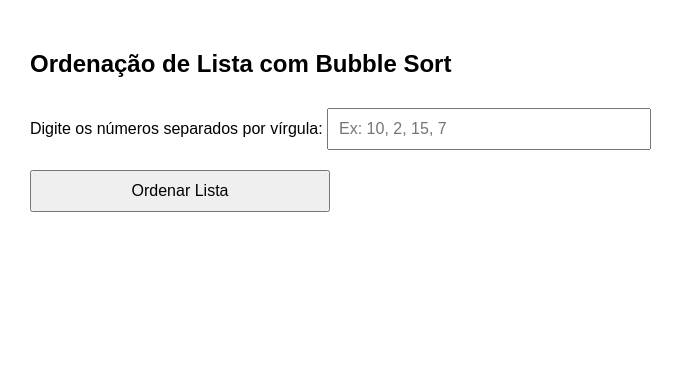
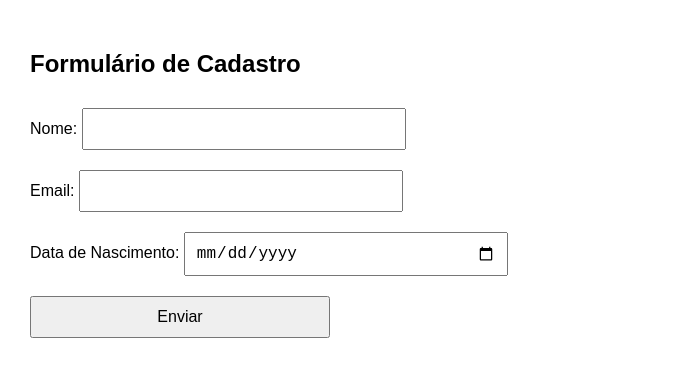
Before and after one commit to MoisesMonroe/Validacao_DataNascimento, a plain HTML site: page index.html in a window 1280 px wide. Shown: the whole page, without its empty margins (0-684 px from the left). Drawn offline with Linux system fonts and the light colour scheme.

Commit message:
Update index.html

```diff
--- a/index.html
+++ b/index.html
@@ -3,7 +3,7 @@
 <head>
     <meta charset="UTF-8">
     <meta name="viewport" content="width=device-width, initial-scale=1.0">
-    <title>Ordenação com Bubble Sort</title>
+    <title>Formulário com Validações e Cálculo de Idade</title>
     <style>
         body {
             font-family: Arial, sans-serif;
@@ -18,78 +18,67 @@
             font-size: 1rem;
         }
 
-        #output {
-            margin-top: 20px;
-            font-size: 1.2rem;
+        .error {
+            color: red;
         }
     </style>
 </head>
 <body>
-    <h2>Ordenação de Lista com Bubble Sort</h2>
-    <label for="numbers">Digite os números separados por vírgula:</label>
-    <input type="text" id="numbers" placeholder="Ex: 10, 2, 15, 7">
-    <br>
-    <button onclick="sortNumbers()">Ordenar Lista</button>
+    <h2>Formulário de Cadastro</h2>
+    <form id="form">
+        <label for="name">Nome:</label>
+        <input type="text" id="name" name="name">
+        <br>
 
-    <div id="output"></div>
+        <label for="email">Email:</label>
+        <input type="email" id="email" name="email">
+        <br>
+
+        <label for="dob">Data de Nascimento:</label>
+        <input type="date" id="dob" name="dob">
+        <br>
+
+        <button type="submit">Enviar</button>
+        <p id="age"></p>
+        <p id="error-message" class="error"></p>
+    </form>
 
     <script>
-        function sortNumbers() {
-            // Pegar os números digitados
-            var input = document.getElementById('numbers').value;
-            var numbers = [];
-            var currentNumber = '';
+        // Define a data máxima para o campo de data de nascimento
+        const today = new Date().toISOString().split('T')[0];
+        document.getElementById('dob').setAttribute('max', today);
 
-            // Loop manual para dividir os números
-            for (var i = 0; i < input.length; i++) {
-                var char = input[i];
+        document.getElementById('form').addEventListener('submit', function(event) {
+            event.preventDefault(); // Impede o envio do formulário
 
-                if (char !== ',') {
-                    currentNumber += char; // Adiciona caracteres ao número
-                } else {
-                    if (currentNumber.trim() !== '') {
-                        numbers.push(parseInt(currentNumber.trim())); // Converte para número e adiciona ao array
-                    }
-                    currentNumber = ''; // Limpa o número atual
-                }
-            }
+            // Limpar mensagens de erro e idade anterior
+            document.getElementById('error-message').textContent = '';
+            document.getElementById('age').textContent = '';
 
-            // Adicionar o último número
-            if (currentNumber.trim() !== '') {
-                numbers.push(parseInt(currentNumber.trim()));
-            }
+            // Obter os valores dos campos
+            var name = document.getElementById('name').value;
+            var email = document.getElementById('email').value;
+            var dob = document.getElementById('dob').value;
 
-            // Verifica se a lista de números não está vazia
-            if (numbers.length === 0) {
-                document.getElementById('output').textContent = 'Por favor, insira uma lista válida de números.';
+            // Validação simples dos campos
+            if (!name || !email || !dob) {
+                document.getElementById('error-message').textContent = 'Todos os campos são obrigatórios!';
                 return;
             }
 
-            // Algoritmo Bubble Sort (sem métodos prontos)
-            for (var i = 0; i < numbers.length; i++) {
-                for (var j = 0; j < numbers.length - 1; j++) {
-                    if (numbers[j] > numbers[j + 1]) {
-                        // Troca os números de lugar
-                        var temp = numbers[j];
-                        numbers[j] = numbers[j + 1];
-                        numbers[j + 1] = temp;
-                    }
-                }
+            // Cálculo da idade
+            var birthDate = new Date(dob);
+            var todayDate = new Date();
+            var age = todayDate.getFullYear() - birthDate.getFullYear();
+            var m = todayDate.getMonth() - birthDate.getMonth();
+
+            if (m < 0 || (m === 0 && todayDate.getDate() < birthDate.getDate())) {
+                age--; // Subtrai um ano se o aniversário não aconteceu ainda
             }
 
-            // Exibir a lista ordenada
-            var result = '';
-            for (var i = 0; i < numbers.length; i++) {
-                result += numbers[i] + ', ';
-            }
-
-            // Remover a vírgula extra no final
-            if (result.length > 0) {
-                result = result.slice(0, -2);
-            }
-
-            document.getElementById('output').textContent = 'Lista Ordenada: ' + result;
-        }
+            // Exibir a idade
+            document.getElementById('age').textContent = 'Sua idade é: ' + age + ' anos';
+        });
     </script>
 </body>
 </html>
```
